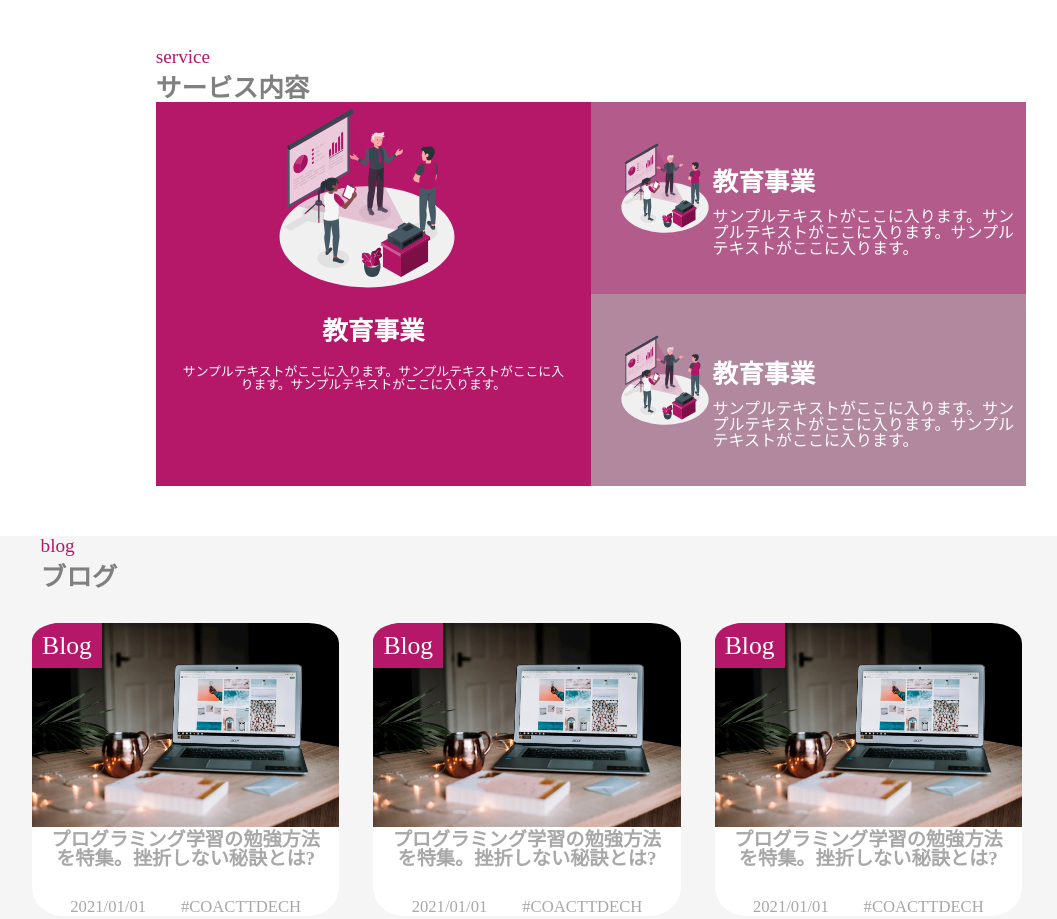
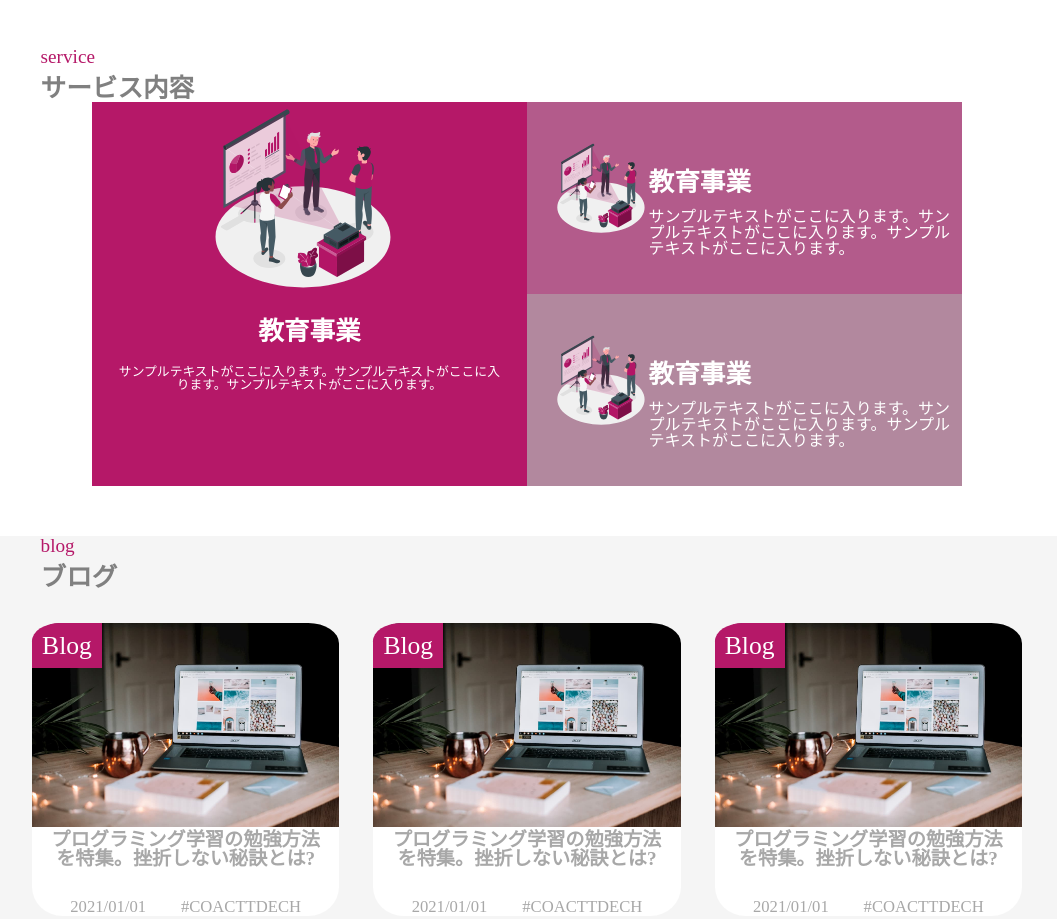
Before and after one commit to takuma0026/20240212_ookawa-takuma_lp, a plain HTML site: page index.html in a window 1280 px wide. Shown: the part 1275-2194 px from the top of the page, without its empty margins (113-1170 px from the left). Drawn offline with Linux system fonts and the light colour scheme; a web font is replaced by a local one.

Commit message:
任意のメッセージ

```diff
--- a/CSS/style.css
+++ b/CSS/style.css
@@ -184,7 +184,7 @@
     font-family: 'Gorditas', serif;
     color: rgb(181, 24, 104);
     font-size: 1.5vw;
-    margin: 50px 0 0 21%;
+    margin: 50px 0 0 12%;
 }
 
 .service-area {
@@ -195,7 +195,7 @@
     color: gray;
     font-weight: bold;
     font-size: 2vw;
-    margin: 10px 0 0 21%;
+    margin: 10px 0 0 12%;
 }
 
 .service-block {
@@ -210,7 +210,6 @@
     height: 30vw;
     width: 34vw;
     background-color: rgb(181, 24, 104);
-    margin-left: 10%;
 }
 
 .service-img2 {
@@ -348,6 +347,7 @@
     text-align: center;
     border-radius: 10%;
     background-color: #fff;
+    max-width: 1500px;
 
 }
 
```
